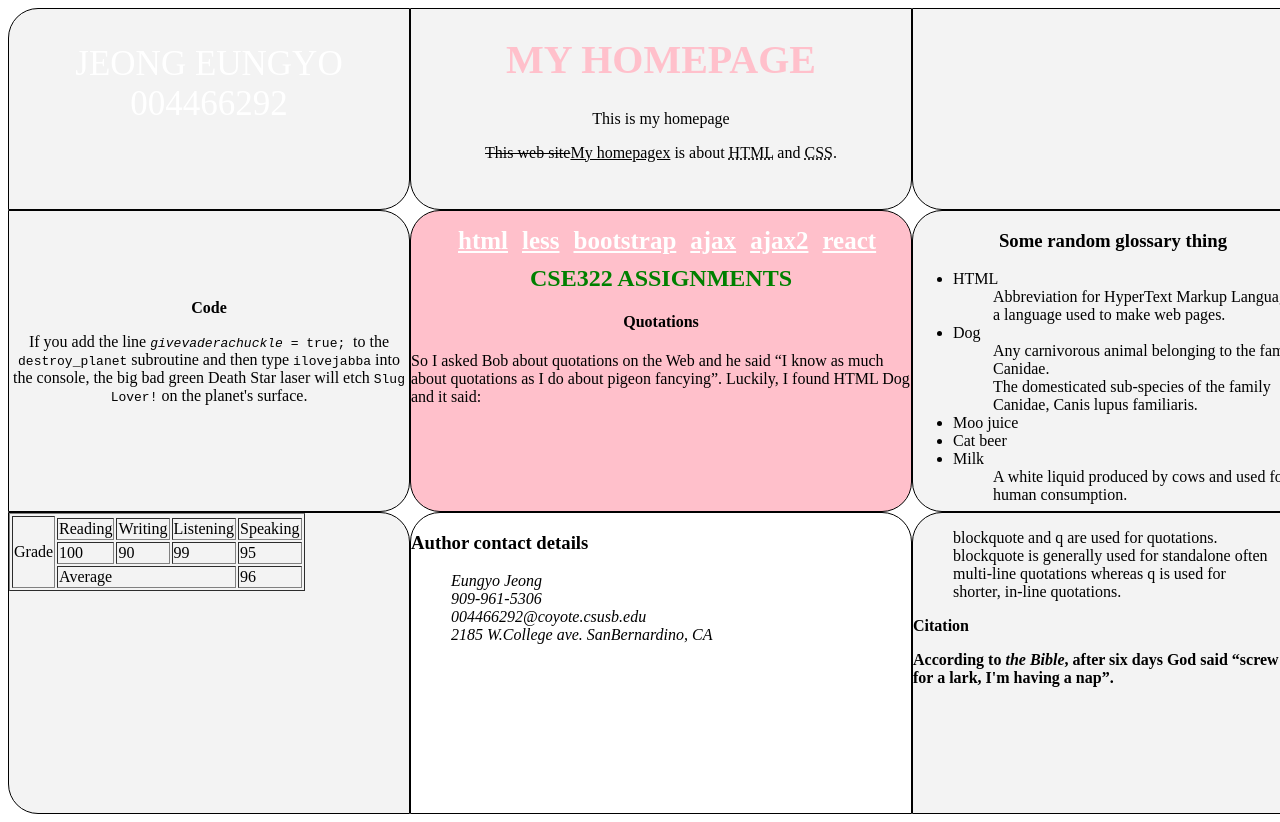
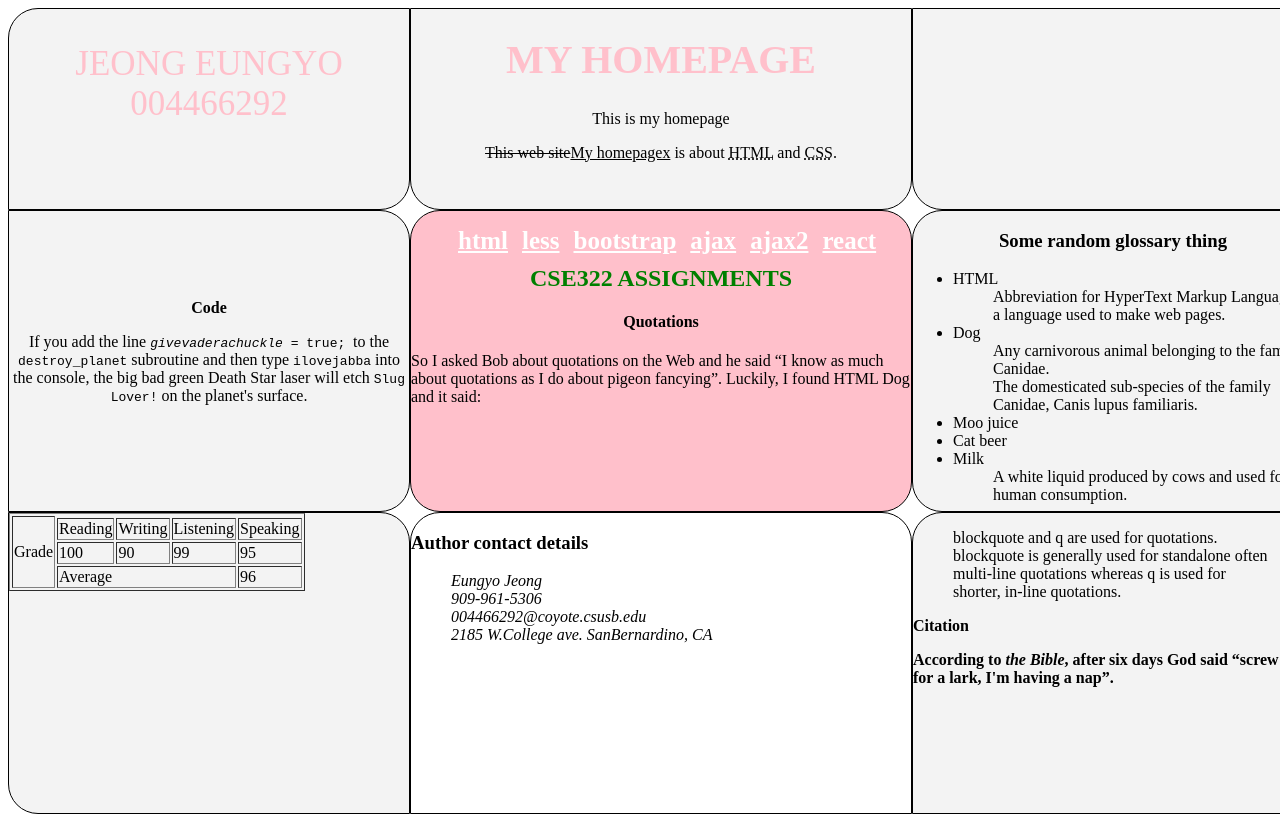
Before and after one commit to eungyo1993/cse322.web, a plain HTML site: page index.html in a window 1280 px wide. Shown: the top 822 px of the page. Drawn offline with Linux system fonts and the light colour scheme.

Commit message:
Update index.html

```diff
--- a/index.html
+++ b/index.html
@@ -105,9 +105,14 @@
 	}
 	#header .left_space{
 		text-align:center;
-		font-style:Bernhard Fashion;
-		color: white;
+		font-style:Arial;
+		color: pink;
 		font-size: 35px;
+	}
+	#header .left_space:hover{
+		color:black;
+		font-size:30px;
+		font-style:italic;
 	}
 
 </style>
```
